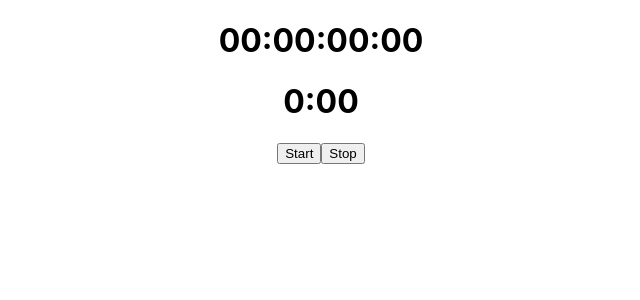
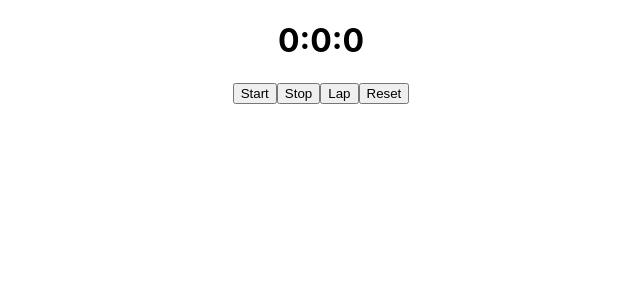
Before and after one commit to xim25/stopwatch-test, a React (Create React App) app: page / in a window 1280 px wide. Shown: the top 300 px of the page, without its empty margins (319-959 px from the left). Built offline with nearby package versions, Linux system fonts and the light colour scheme.

Commit message:
Stopwatch working, not printing two digits, buttons Start & Stop working

```diff
--- a/src/Components/Stopwatch.js
+++ b/src/Components/Stopwatch.js
@@ -4,24 +4,26 @@ class Stopwatch extends Component {
     constructor() {
         super();
         this.state = {
-            secondsElapsed: 0,
-            minutesElapsed: 0
+            status: false,
+            currentTime: 0,
+            laps: []
         }
+        this.intervalId = null;
     }
 
     handleStart = () => {
-        let {secondsElapsed} = this.state;
+        let {currentTime} = this.state;
         let _this = this;
-        this.stopwatch = setInterval(function () {
+        this.intervalId = setInterval(() => {
             _this.setState({
-                secondsElapsed: (secondsElapsed += 1)
+                currentTime: (currentTime += 1)
             });
-        }, 1000);
+        }, 10);
     }
 
     handleStop = () => {
         let _this = this;
-        clearInterval(_this.stopwatch)
+        clearInterval(_this.intervalId)
     }
 
     handleLap = () => {
@@ -32,26 +34,26 @@ class Stopwatch extends Component {
         alert("restarting...")
     }
 
+    getMilliseconds() {
+        return this.state.currentTime % 100;
+    }
+
     getSeconds() {
-
-        return ('0' + this.state.secondsElapsed % 60).slice(-2);
+        return Math.floor(this.state.currentTime / 100 % 60);
     }
 
     getMinutes() {
-        return Math.floor(this.state.secondsElapsed / 60);
-    }
-
-    getHours() {
-        return Math.floor(this.state.secondsElapsed / 60);
+        return Math.floor(this.state.currentTime/6000);
     }
 
     render(){
         return(
             <div>
-                <h1>00:00:00:00</h1>
-                <h1>{this.getMinutes()}:{this.getSeconds()}</h1>
+                <h1>{this.getMinutes()}:{this.getSeconds()}:{this.getMilliseconds()}</h1>
                 <button onClick={this.handleStart}>Start</button>
                 <button onClick={this.handleStop}>Stop</button>
+                <button onClick={this.handleLap}>Lap</button>
+                <button onClick={this.handleRestart}>Reset</button>
             </div>
         );
     }
```
